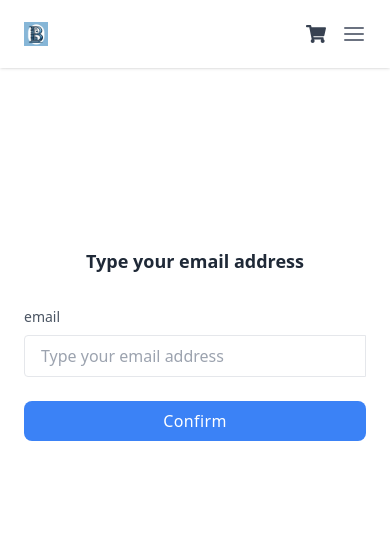
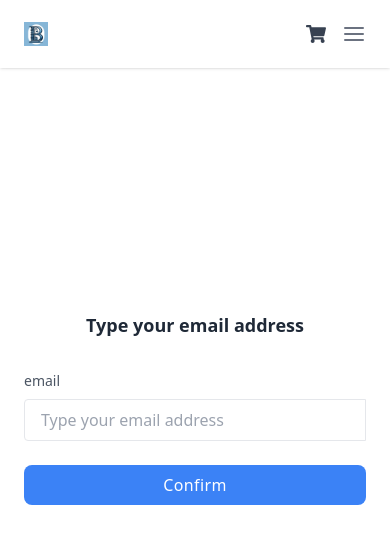
Before and after one commit to ZakariaFajir/LibraLink-frontend, a React (Vite) app: page /forgot-password in a window 390 px wide. Shown: the top 544 px of the page. Built offline with nearby package versions, Linux system fonts and the light colour scheme.

Commit message:
padding added for mobile

```diff
--- a/src/App.jsx
+++ b/src/App.jsx
@@ -22,7 +22,7 @@ export default function App() {
     <Router>
       <ToastContainer limit={1} />
       <Header />
-      <div className="md:pt-16">
+      <div className="pt-16">
         <Routes>
           <Route path="/product/:slug" element={<ProductOverview />} />
           <Route path="/" element={<Home />} />
--- a/src/components/AddToCartButton.jsx
+++ b/src/components/AddToCartButton.jsx
@@ -1,10 +1,10 @@
 import React from "react";
 
-function AddToCartButton({onClick}) {
+function AddToCartButton({ onClick }) {
   return (
     <button
       onClick={onClick}
-      className="px-4 py-1 m-1 text-[16px] transition ease-in duration-200 uppercase rounded-full hover:bg-blue-500 hover:border-blue-500 hover:text-white border border-gray-700 focus:outline-none focus-visible:ring focus-visible:ring-blue-500 focus-visible:ring-opacity-50"
+      className="px-4 py-1 m-1 text-[16px] transition ease-in duration-200 uppercase rounded-full hover:bg-blue-500 hover:border-blue-500 hover:text-whit"
     >
       Add to cart
     </button>
```
